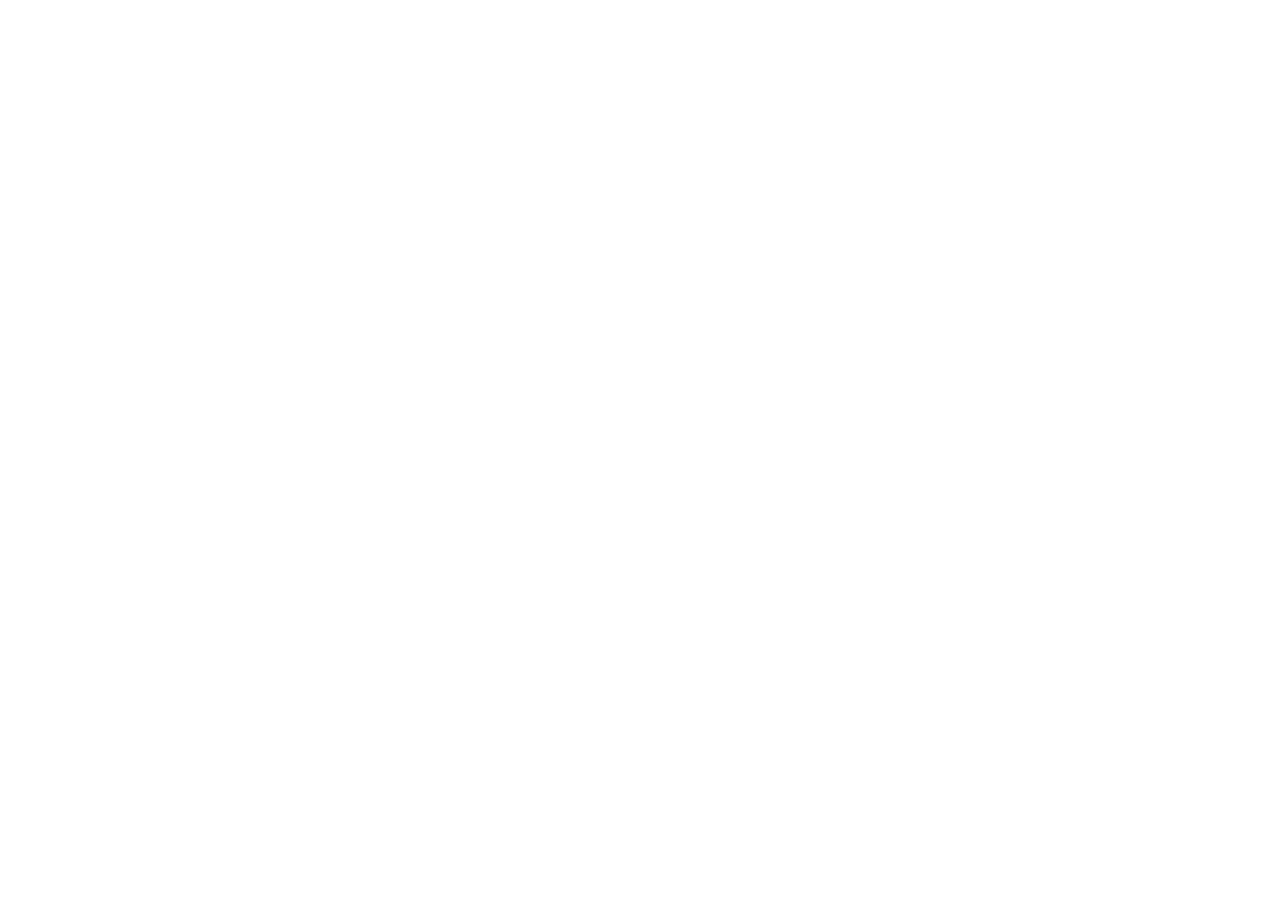
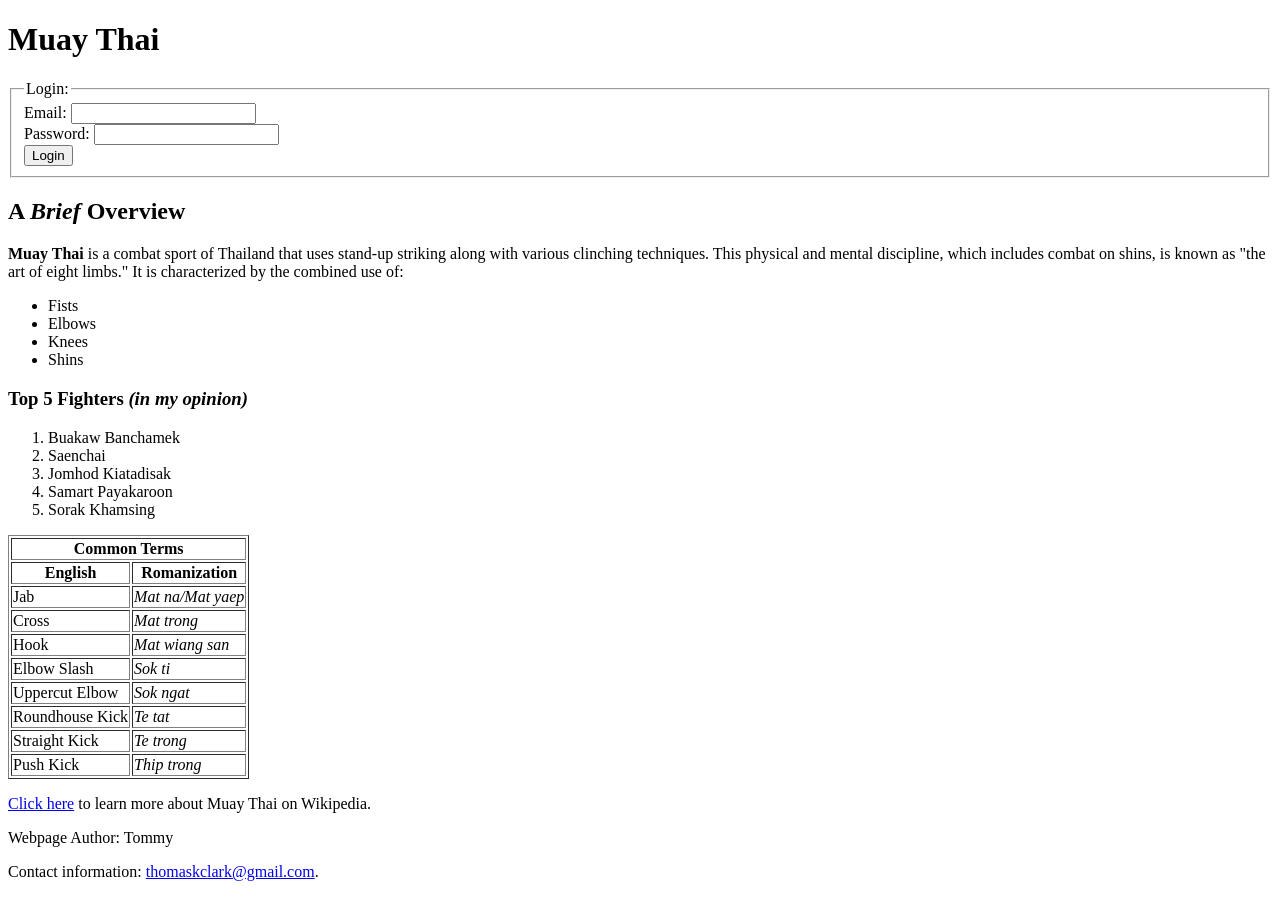
Before and after one commit to nltommy/solo-challenge, a plain HTML site: page index.html in a window 1280 px wide. Before the commit the page ends 800 px from the top, so only its background shows below. Drawn offline with Linux system fonts and the light colour scheme.

Commit message:
update main page

```diff
--- a/index.html
+++ b/index.html
@@ -1,8 +1,95 @@
+
 <!DOCTYPE html>
 <html>
   <head>
     <title>Muay Thai</title>
   </head>
   <body>
+    <h1>Muay Thai</h1>
+    <!-- Login Form -->
+	<form action="https://httpbin.org/post" method="post">
+  	  <fieldset>
+        <legend>Login:</legend>
+          <div>
+          	<label>Email:</label>
+          	<input type="email" name="email">
+          </div>
+          <div>
+          	<label>Password:</label>
+          	<input type="password" name="password">
+          </div>
+    	<button type="submit">Login</button>
+  	  </fieldset>
+	</form>
+
+  	<!-- Page content -->
+    <h2>A <em>Brief</em> Overview</h2>
+    <p><strong>Muay Thai</strong> is a combat sport of Thailand that uses stand-up striking along with various clinching techniques. This physical and mental discipline, which includes combat on shins, is known as "the art of eight limbs." It is characterized by the combined use of:</p>
+    <ul>
+      <li>Fists</li>
+      <li>Elbows</li>
+      <li>Knees</li>
+      <li>Shins</li>
+    </ul>
+
+    <!-- Ordered List of Top Fighters -->
+    <h3>Top 5 Fighters <i>(in my opinion)</i></h3>
+    <ol>
+      <li>Buakaw Banchamek</li>
+      <li>Saenchai</li>
+      <li>Jomhod Kiatadisak</li>
+      <li>Samart Payakaroon</li>
+      <li>Sorak Khamsing</li>
+    </ol>
+
+    <!-- Common Terms Table -->
+    <table border=1>
+      <tr>
+      	<th colspan="2">Common Terms</th>
+      </tr>
+      <tr>
+        <th>English</th>
+        <th>Romanization</th>
+      </tr>
+      <tr>
+        <td>Jab</td>
+        <td><i>Mat na/Mat yaep</i></td>
+      </tr>
+      <tr>
+        <td>Cross</td>
+        <td><i>Mat trong</i></td>
+      </tr>
+      <tr>
+        <td>Hook</td>
+        <td><i>Mat wiang san</i></td>
+      </tr>
+      <tr>
+        <td>Elbow Slash</td>
+        <td><i>Sok ti</i></td>
+      </tr>
+      <tr>
+        <td>Uppercut Elbow</td>
+        <td><i>Sok ngat</i></td>
+      </tr>
+      <tr>
+        <td>Roundhouse Kick</td>
+        <td><i>Te tat</i></td>
+      </tr>
+      <tr>
+        <td>Straight Kick</td>
+        <td><i>Te trong</i></td>
+      </tr>
+      <tr>
+        <td>Push Kick</td>
+        <td><i>Thip trong</i></td>
+      </tr>
+    </table>
+
+    <p><a href="https://en.wikipedia.org/wiki/Muay_Thai">Click here</a> to learn more about Muay Thai on Wikipedia.</p>
+
+    <footer>
+      <p>Webpage Author: Tommy</p>
+      <p>Contact information: <a href="mailto:thomaskclark@gmail.com">thomaskclark@gmail.com</a>.</p>
+    </footer>
   </body>
 </html>
```
